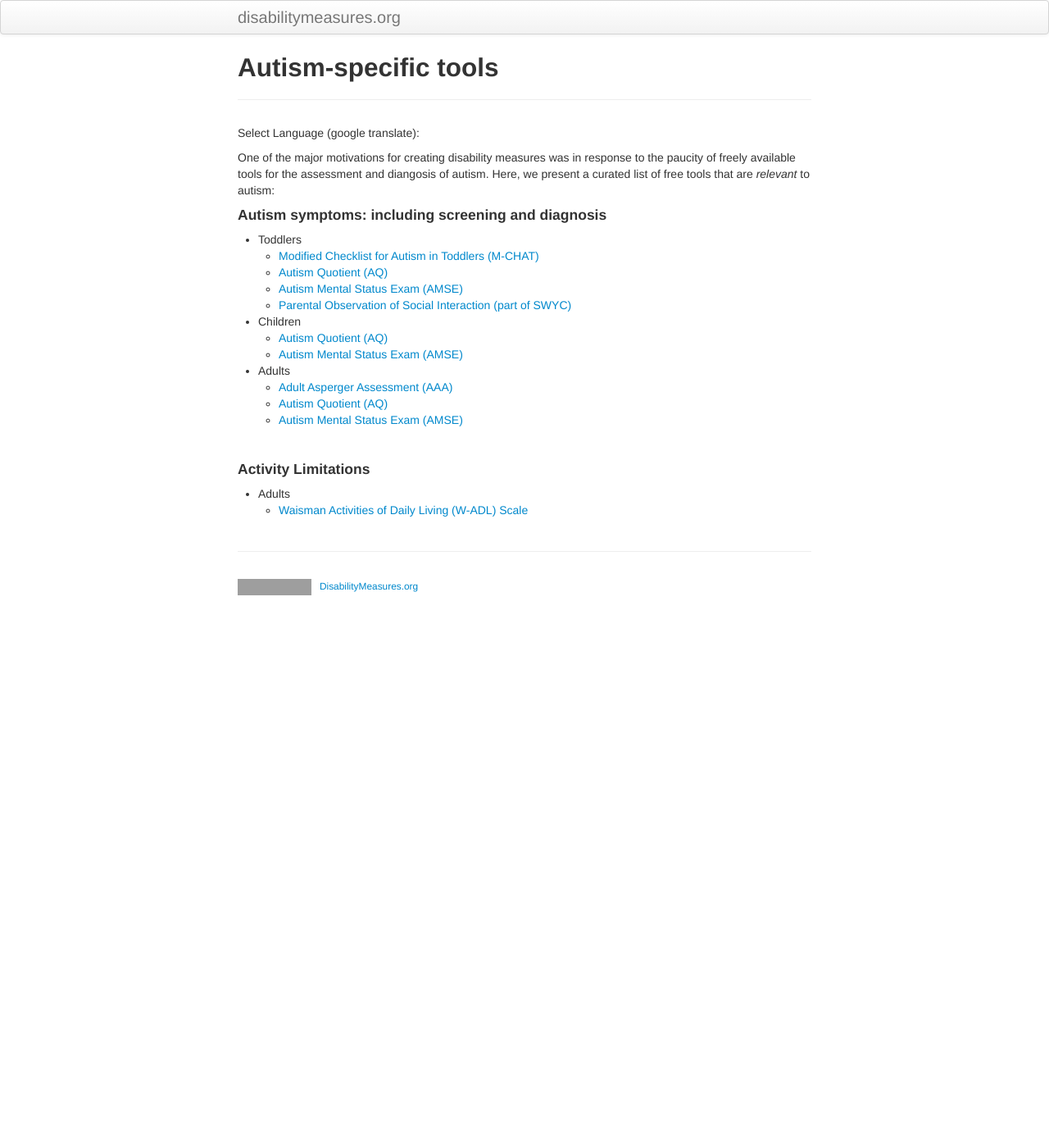
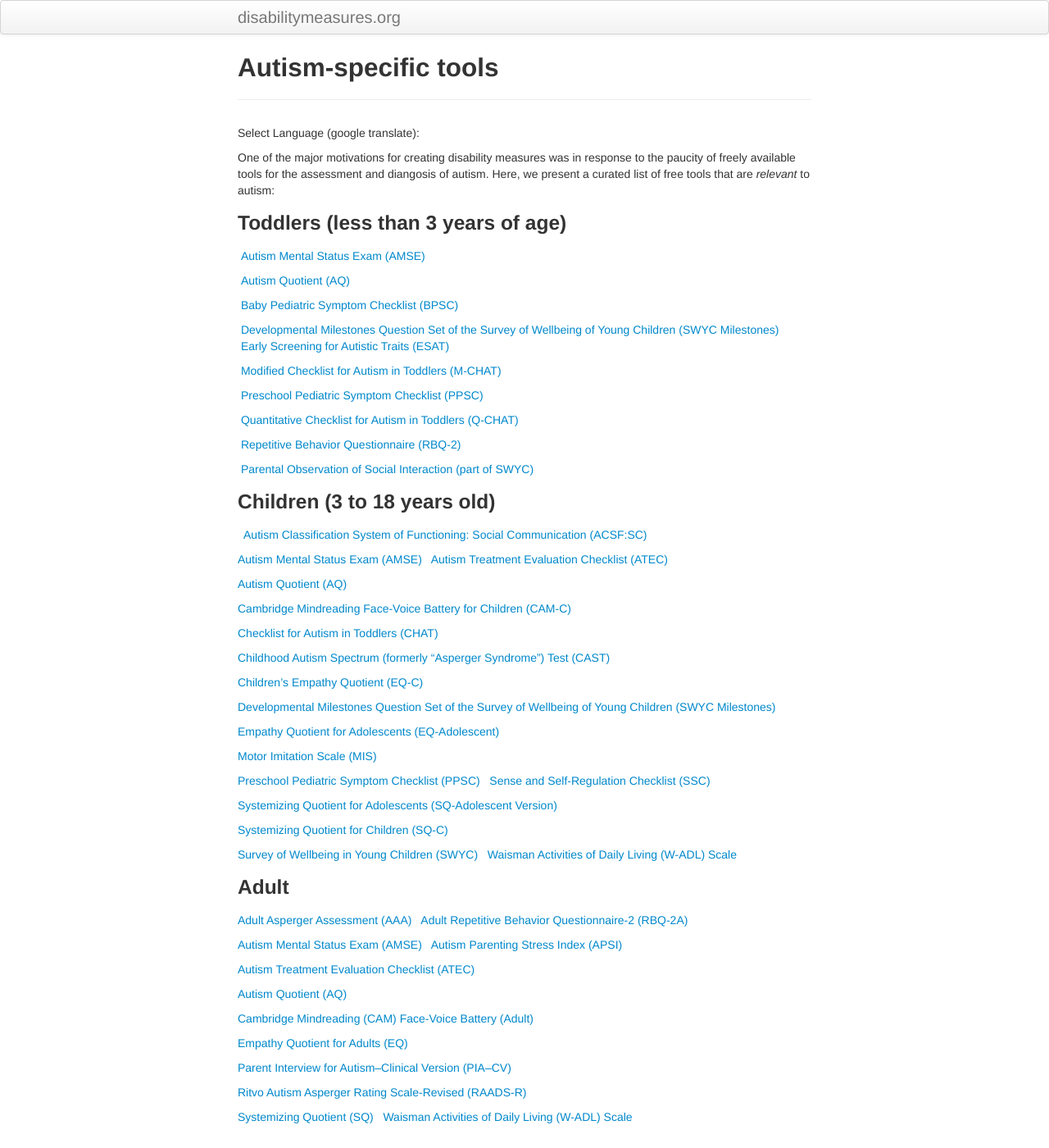
Before and after one commit to mjmaenner/disabilitymeasures, a Jekyll site: the page built from autismtools/index.md, in a window 1280 px wide and 1400 px high. Shown: the whole window at 82% size. Built offline with Jekyll 4.4.1, drawn with Linux system fonts in a browser that asks for light colours; grey boxes are pictures that could not be loaded.

Commit message:
Update index.md

```diff
--- a/autismtools/index.md
+++ b/autismtools/index.md
@@ -13,22 +13,86 @@ function googleTranslateElementInit() {
 
 One of the major motivations for creating disability measures was in response to the paucity of freely available tools for the assessment and diangosis of autism.  Here, we present a curated list of free tools that are *relevant* to autism:
 
-#### Autism symptoms: including screening and diagnosis
-* Toddlers
-  * [Modified Checklist for Autism in Toddlers (M-CHAT)](http://disabilitymeasures.org/m-chat)
-  * [Autism Quotient (AQ)](http://disabilitymeasures.org/aq)
-  * [Autism Mental Status Exam (AMSE)](http://disabilitymeasures.org/amse)
-  * [Parental Observation of Social Interaction (part of SWYC)](http://disabilitymeasures.org/swyc)
-* Children
-  * [Autism Quotient (AQ)](http://disabilitymeasures.org/aq)
-  * [Autism Mental Status Exam (AMSE)](http://disabilitymeasures.org/amse)
-* Adults
-  * [Adult Asperger Assessment (AAA)](http://disabilitymeasures.org/aaa)
-  * [Autism Quotient (AQ)](http://disabilitymeasures.org/aq)
-  * [Autism Mental Status Exam (AMSE)](http://disabilitymeasures.org/amse)
+### Toddlers (less than 3 years of age)
 
-<br>
+ [Autism Mental Status Exam (AMSE)](http://disabilitymeasures.org/amse)
 
-#### Activity Limitations
-* Adults
-  * [Waisman Activities of Daily Living (W-ADL) Scale](http://disabilitymeasures.org/w-adl)
+  [Autism Quotient (AQ)](http://disabilitymeasures.org/aq)
+
+  [Baby Pediatric Symptom Checklist (BPSC)](http://disabilitymeasures.org/BPSC/)
+
+  [Developmental Milestones Question Set of the Survey of Wellbeing of Young Children (SWYC Milestones)](http://disabilitymeasures.org/SWYC-Milestones)
+
+  [Early Screening for Autistic Traits (ESAT)](http://disabilitymeasures.org/ESAT)
+
+  [Modified Checklist for Autism in Toddlers (M-CHAT)](http://disabilitymeasures.org/m-chat)
+
+  [Preschool Pediatric Symptom Checklist (PPSC)](http://disabilitymeasures.org/PPSC/)
+
+  [Quantitative Checklist for Autism in Toddlers (Q-CHAT)](http://disabilitymeasures.org/qchat)
+
+  [Repetitive Behavior Questionnaire (RBQ-2)](http://disabilitymeasures.org/RBQ-2)
+
+  [Parental Observation of Social Interaction (part of SWYC)](http://disabilitymeasures.org/swyc)
+
+### Children (3 to 18 years old)
+
+[Autism Classification System of Functioning: Social Communication (ACSF:SC)](http://disabilitymeasures.org/acsf-sc)
+
+  [Autism Mental Status Exam (AMSE)](http://disabilitymeasures.org/amse)
+
+  [Autism Treatment Evaluation Checklist (ATEC)](http://disabilitymeasures.org/atec)
+
+ [Autism Quotient (AQ)](http://disabilitymeasures.org/aq)
+
+[Cambridge Mindreading Face-Voice Battery for Children (CAM-C)](http://disabilitymeasures.org/CAM-C/)
+
+[Checklist for Autism in Toddlers (CHAT)](http://disabilitymeasures.org/CHAT)
+
+  [Childhood Autism Spectrum (formerly "Asperger Syndrome") Test (CAST)](http://disabilitymeasures.org/cast)
+
+  [Children's Empathy Quotient (EQ-C)](http://disabilitymeasures.org/EQC)
+
+  [Developmental Milestones Question Set of the Survey of Wellbeing of Young Children (SWYC Milestones)](http://disabilitymeasures.org/SWYC-Milestones)
+
+  [Empathy Quotient for Adolescents (EQ-Adolescent)](http://disabilitymeasures.org/EQ-Adol)
+
+  [Motor Imitation Scale (MIS)](http://disabilitymeasures.org/mis)
+
+  [Preschool Pediatric Symptom Checklist (PPSC)](http://disabilitymeasures.org/PPSC/)
+
+  [Sense and Self-Regulation Checklist (SSC)](http://disabilitymeasures.org/ssc)
+
+  [Systemizing Quotient for Adolescents (SQ-Adolescent Version)](http://disabilitymeasures.org/SQAdolescent)
+
+  [Systemizing Quotient for Children (SQ-C)](http://disabilitymeasures.org/SQChild)
+
+  [Survey of Wellbeing in Young Children (SWYC)](http://disabilitymeasures.org/SWYC)
+
+  [Waisman Activities of Daily Living (W-ADL) Scale](http://disabilitymeasures.org/w-adl)
+
+### Adult
+
+  [Adult Asperger Assessment (AAA)](http://disabilitymeasures.org/aaa)
+
+  [Adult Repetitive Behavior Questionnaire-2 (RBQ-2A)](http://disabilitymeasures.org/RBQ-2A)
+
+  [Autism Mental Status Exam (AMSE)](http://disabilitymeasures.org/amse)
+
+  [Autism Parenting Stress Index (APSI)](http://disabilitymeasures.org/apsi)
+
+  [Autism Treatment Evaluation Checklist (ATEC)](http://disabilitymeasures.org/atec)
+
+  [Autism Quotient (AQ)](http://disabilitymeasures.org/aq)
+
+  [Cambridge Mindreading (CAM) Face-Voice Battery (Adult)](http://disabilitymeasures.org/CAM-Adult/)
+
+  [Empathy Quotient for Adults (EQ)](http://disabilitymeasures.org/EQ-Adult)
+
+  [Parent Interview for Autism–Clinical Version (PIA–CV)](http://disabilitymeasures.org/pia-cv)
+
+  [Ritvo Autism Asperger Rating Scale-Revised (RAADS-R)](http://disabilitymeasures.org/raads-r)
+
+  [Systemizing Quotient (SQ)](http://disabilitymeasures.org/SQ-Adult)
+
+  [Waisman Activities of Daily Living (W-ADL) Scale](http://disabilitymeasures.org/w-adl)
```
